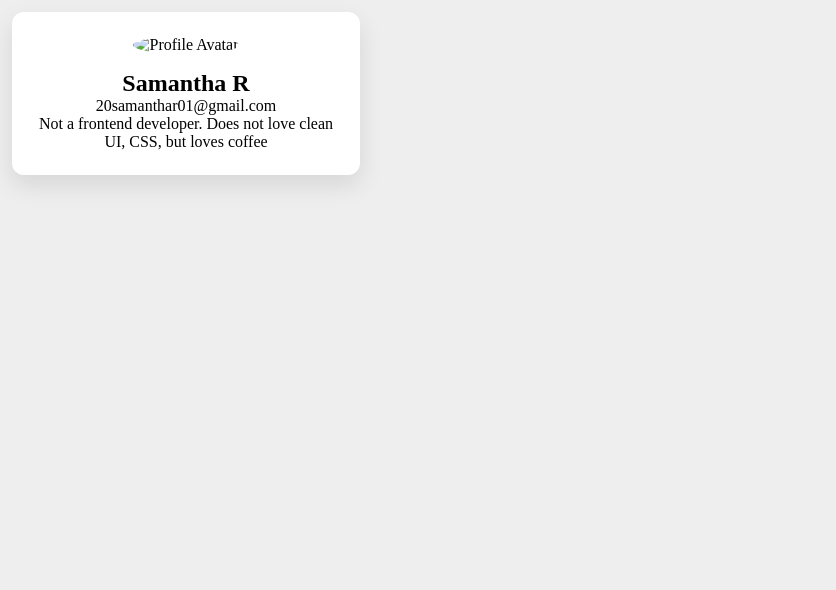
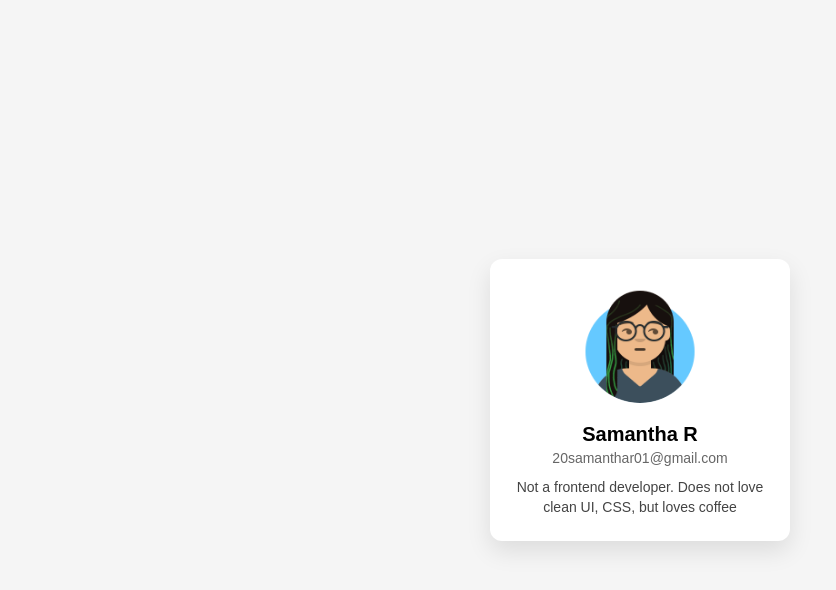
Before and after one commit to eng-bahaa/team-landing-page, a plain HTML site: page profiles/samantha_profile.html in a window 1280 px wide. Shown: the whole page, without its empty margins (0-836 px from the left). Drawn offline with Linux system fonts and the light colour scheme; files that its build step writes are made by us from their sources.

Commit message:
added laura's files, and edited most team member's files as well as the index page to ensure website functions

```diff
--- a/css/laura_style.css
+++ b/css/laura_style.css
@@ -0,0 +1,52 @@
+/* default styles */
+* {
+  box-sizing: border-box;
+  margin: 0;
+  padding: 0;
+  font-family: Arial, Helvetica, sans-serif;
+}
+
+body {
+  min-height: 100vh;
+  display: flex;
+  justify-content: center;
+  align-items: center;
+  background-color: #f5f5f5;
+}
+
+/* Card */
+.card {
+  background: #ffffff;
+  width: 300px;
+  padding: 24px;
+  border-radius: 12px;
+  text-align: center;
+  box-shadow: 0 10px 25px rgba(0, 0, 0, 0.1);
+}
+
+/* Avatar */
+.avatar {
+  width: 120px;
+  height: 120px;
+  border-radius: 50%;
+  margin-bottom: 16px;
+}
+
+/* Text */
+.name {
+  font-size: 20px;
+  font-weight: bold;
+  margin-bottom: 4px;
+}
+
+.username {
+  font-size: 14px;
+  color: #666;
+  margin-bottom: 12px;
+}
+
+.bio {
+  font-size: 14px;
+  color: #444;
+  line-height: 1.4;
+}
--- a/css/samantha_style.css
+++ b/css/samantha_style.css
@@ -1,37 +1,24 @@
+/* default styles */
 * {
+  box-sizing: border-box;
   margin: 0;
   padding: 0;
+  font-family: Arial, Helvetica, sans-serif;
 }
 
 body {
-  box-sizing: border-box;
-  background-color: #eeeeee;
+  min-height: 100vh;
+  display: flex;
+  justify-content: center;
+  align-items: center;
+  background-color: #f5f5f5;
 }
 
-header {
-  height: 150px;
-  background: linear-gradient(45deg, rgb(0, 255, 208), rgb(9, 255, 0));
-  text-align: center;
-  padding: 20px;
-  font-size: 50px;
-  line-height: 3;
-  color: azure;
-}
-
-.wrapper {
-  display: flex;
-  width: 940px;
-  margin: 0 auto;
-  padding: 20px;
-  justify-content: center;
-  flex-direction: row;
-}
-
+/* Card */
 .card {
   background: #ffffff;
   width: 300px;
   padding: 24px;
-  margin: 12px;
   border-radius: 12px;
   text-align: center;
   box-shadow: 0 10px 25px rgba(0, 0, 0, 0.1);
@@ -44,3 +31,22 @@ header {
   border-radius: 50%;
   margin-bottom: 16px;
 }
+
+/* Text */
+.name {
+  font-size: 20px;
+  font-weight: bold;
+  margin-bottom: 4px;
+}
+
+.username {
+  font-size: 14px;
+  color: #666;
+  margin-bottom: 12px;
+}
+
+.bio {
+  font-size: 14px;
+  color: #444;
+  line-height: 1.4;
+}
--- a/profiles/samantha_profile.html
+++ b/profiles/samantha_profile.html
@@ -3,13 +3,13 @@
 <head>
   <meta charset="UTF-8">
   <title>Profile Card</title>
-  <link rel="stylesheet" href="./css/style.css">
+  <link rel="stylesheet" href="../css/samantha_style.css">
 </head>
 <body>
 
   <div class="card">
     <img
-      src="./images/avatar.png"
+      src="../images/avatars/samantha_avatar.png"
       alt="Profile Avatar"
       class="avatar"
     >
```
Also changed, not shown: index.html (+9 -15 lines), profiles/bahaeldin_profile.html (+1 -1 lines), profiles/laura_profile.html (added, +26 -0 lines), images/avatars/laura_avatar.png (added), 2 other files.
